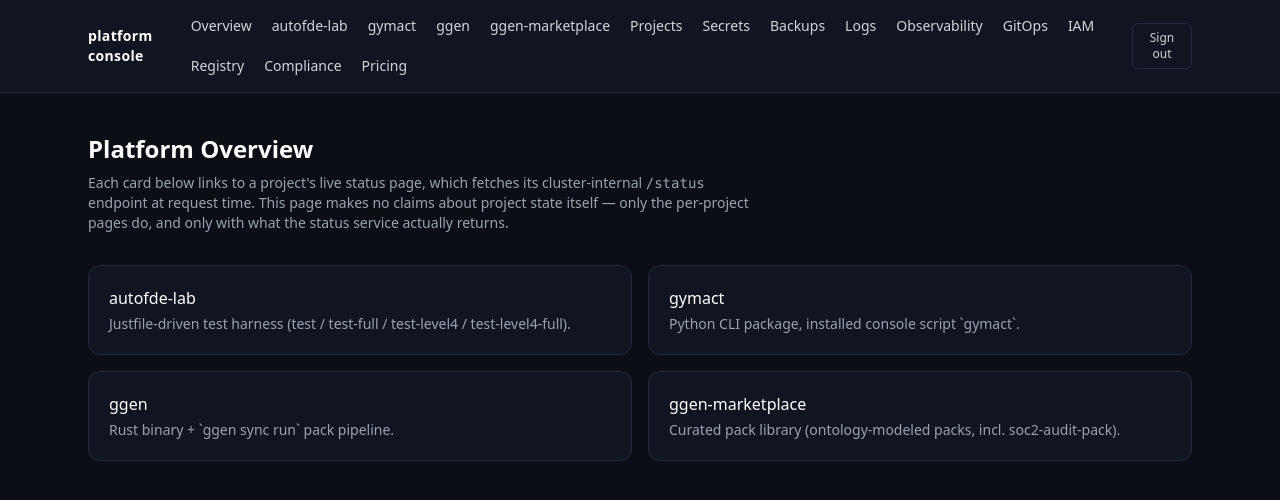
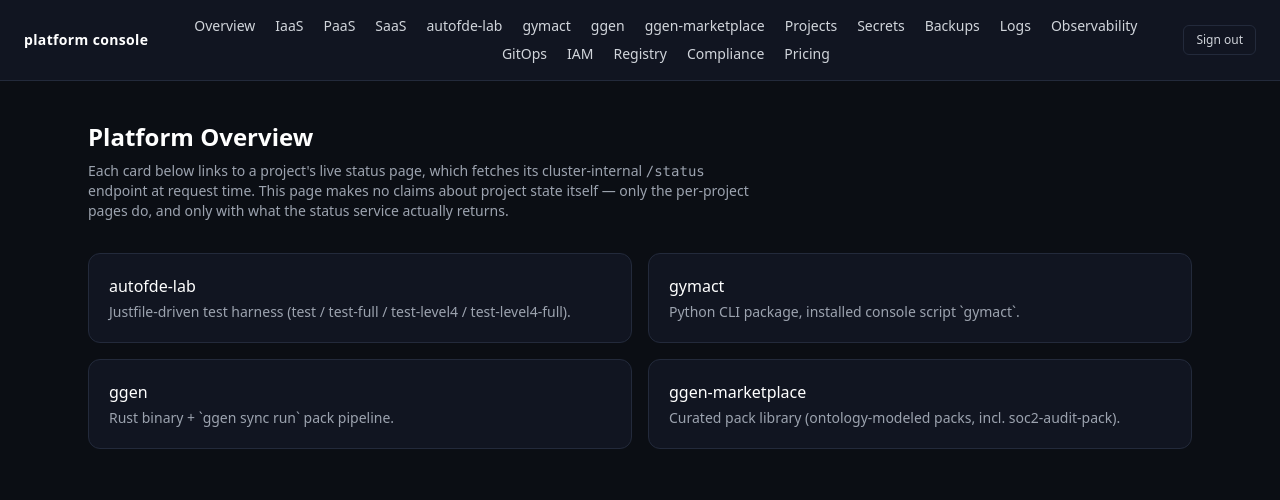
Before and after one commit to seanchatmangpt/chatman-ecosystem, a Next.js app in the folder platform-console/app/: page / in a window 1280 px wide. Shown: the top 500 px of the page. Built offline with nearby package versions, Linux system fonts and the light colour scheme.

Commit message:
platform-console: expose cloud layer dashboards

```diff
--- a/platform-console/app/components/Nav.tsx
+++ b/platform-console/app/components/Nav.tsx
@@ -2,6 +2,9 @@ import Link from "next/link";
 
 const links = [
   { href: "/", label: "Overview" },
+  { href: "/iaas", label: "IaaS" },
+  { href: "/paas", label: "PaaS" },
+  { href: "/saas", label: "SaaS" },
   { href: "/autofde-lab", label: "autofde-lab" },
   { href: "/gymact", label: "gymact" },
   { href: "/ggen", label: "ggen" },
@@ -21,11 +24,11 @@ const links = [
 export default function Nav() {
   return (
     <nav className="border-b border-border bg-panel">
-      <div className="mx-auto flex max-w-6xl items-center justify-between px-6 py-4">
-        <Link href="/" className="text-sm font-semibold tracking-wide text-white">
+      <div className="mx-auto flex max-w-7xl items-center justify-between gap-6 px-6 py-4">
+        <Link href="/" className="shrink-0 text-sm font-semibold tracking-wide text-white">
           platform console
         </Link>
-        <ul className="flex flex-wrap gap-5 text-sm text-gray-300">
+        <ul className="flex flex-1 flex-wrap justify-center gap-x-5 gap-y-2 text-sm text-gray-300">
           {links.map((l) => (
             <li key={l.href}>
               <Link href={l.href} className="hover:text-white">
@@ -34,7 +37,7 @@ export default function Nav() {
             </li>
           ))}
         </ul>
-        <form action="/api/logout" method="post">
+        <form action="/api/logout" method="post" className="shrink-0">
           <button
             type="submit"
             className="rounded-md border border-border px-3 py-1.5 text-xs text-gray-300 hover:text-white"
```
